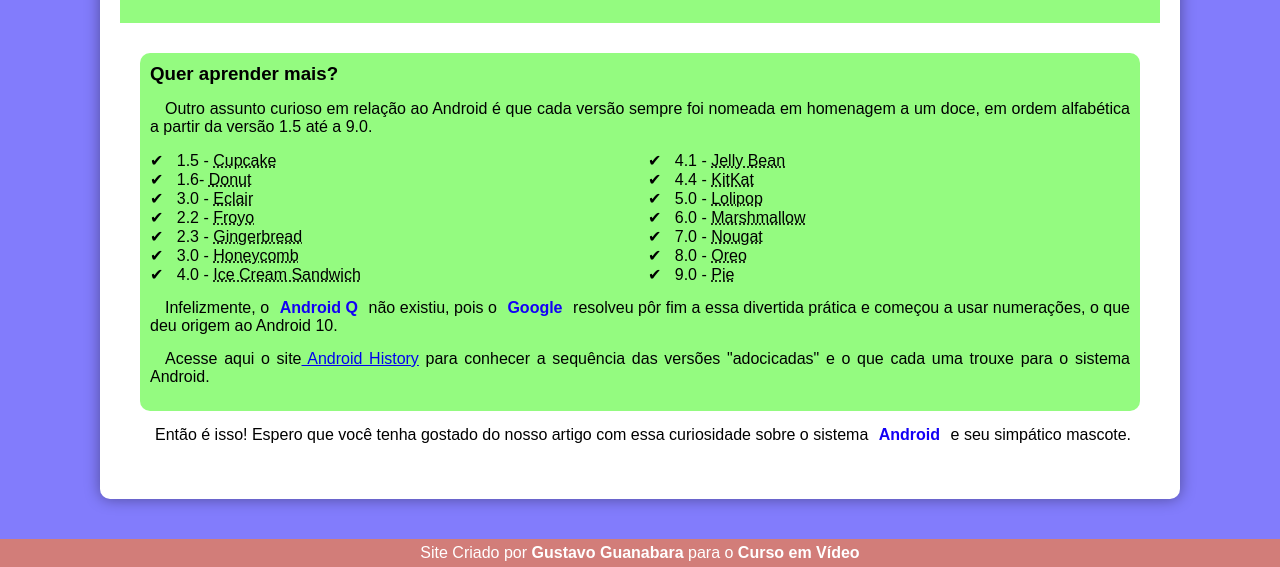
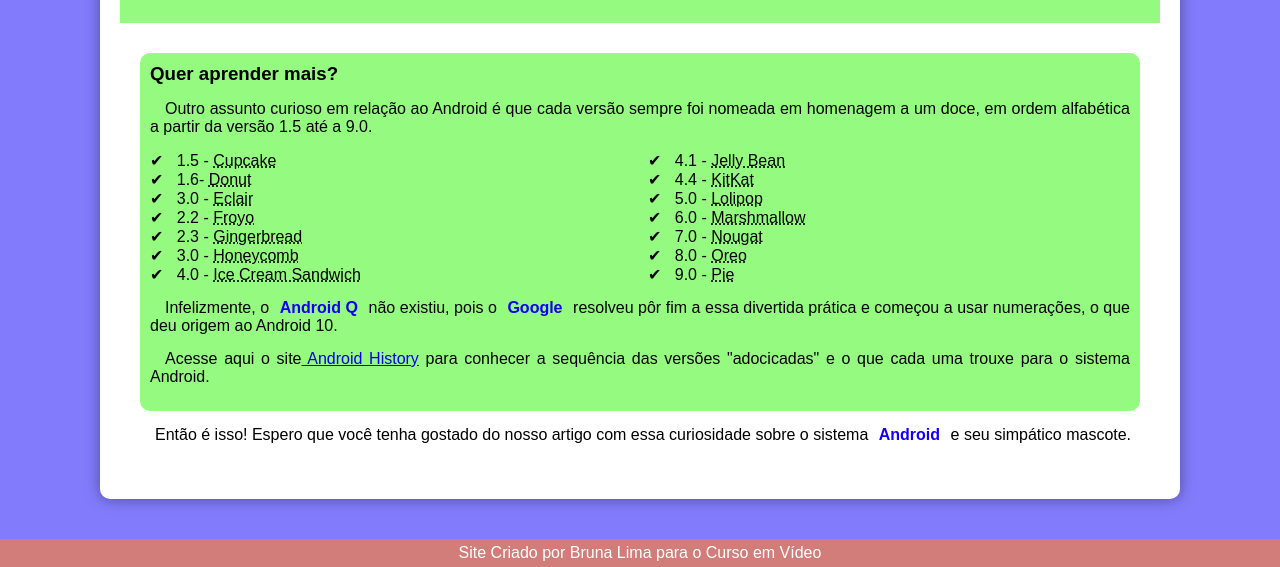
Before and after one commit to Brunalimassd/Projeto-android, a plain HTML site: page index.html in a window 1280 px wide. Shown: the part 2102-2669 px from the top of the page. Drawn offline with Linux system fonts and the light colour scheme.

Commit message:
Atualizando

```diff
--- a/index.html
+++ b/index.html
@@ -89,7 +89,7 @@
         </article>
     </main>
     <footer>
-        <p>Site Criado por <a href="https://github.com/gustavoguanabara" target="_blank">Gustavo Guanabara</a> para o <a href="https://www.youtube.com/watch?v=3S5ts5bzvzM" target="_blank">Curso em Vídeo</a></p>
+        <p>Site Criado por Bruna Lima para o Curso em Vídeo </p>
     </footer>
 
 </body>
```
